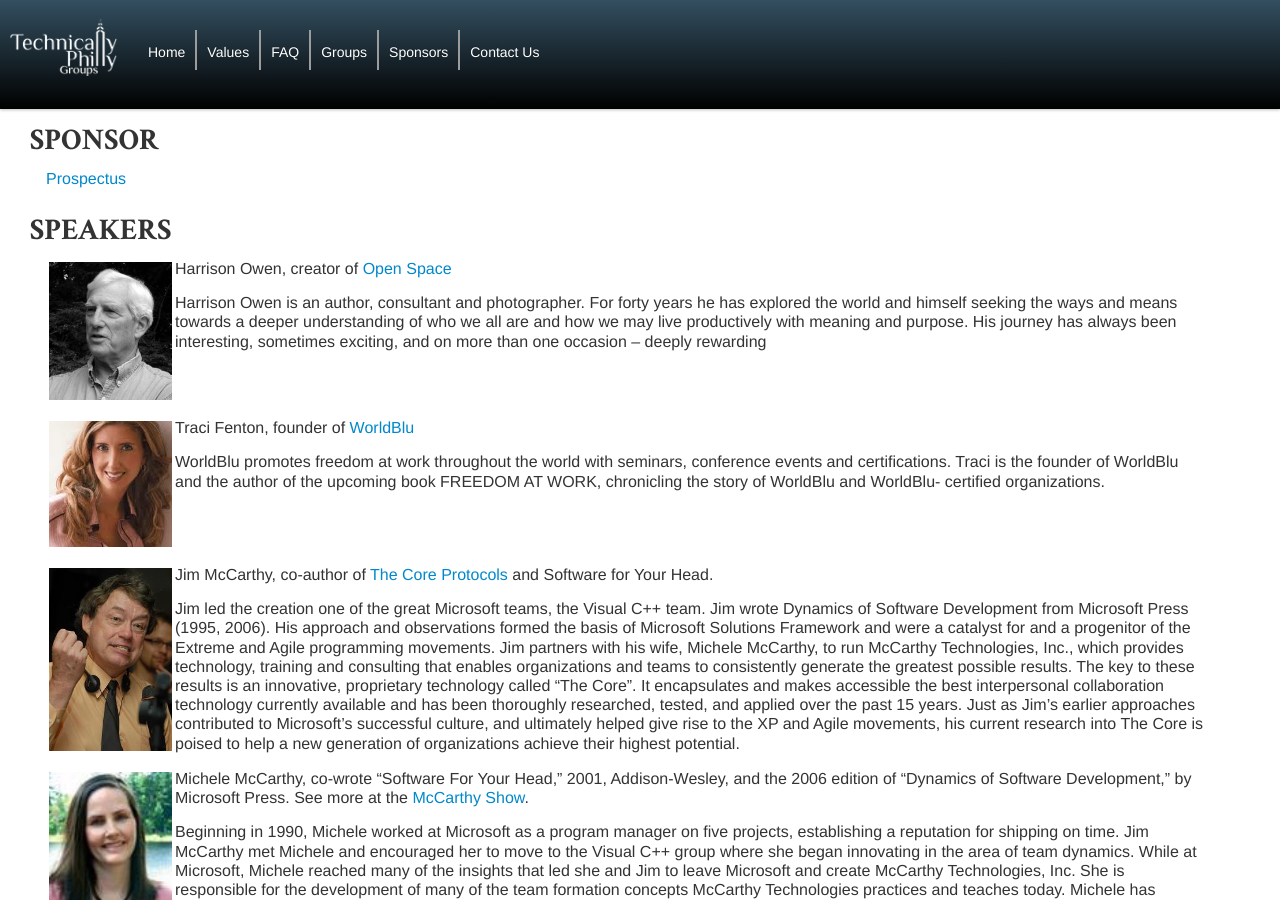
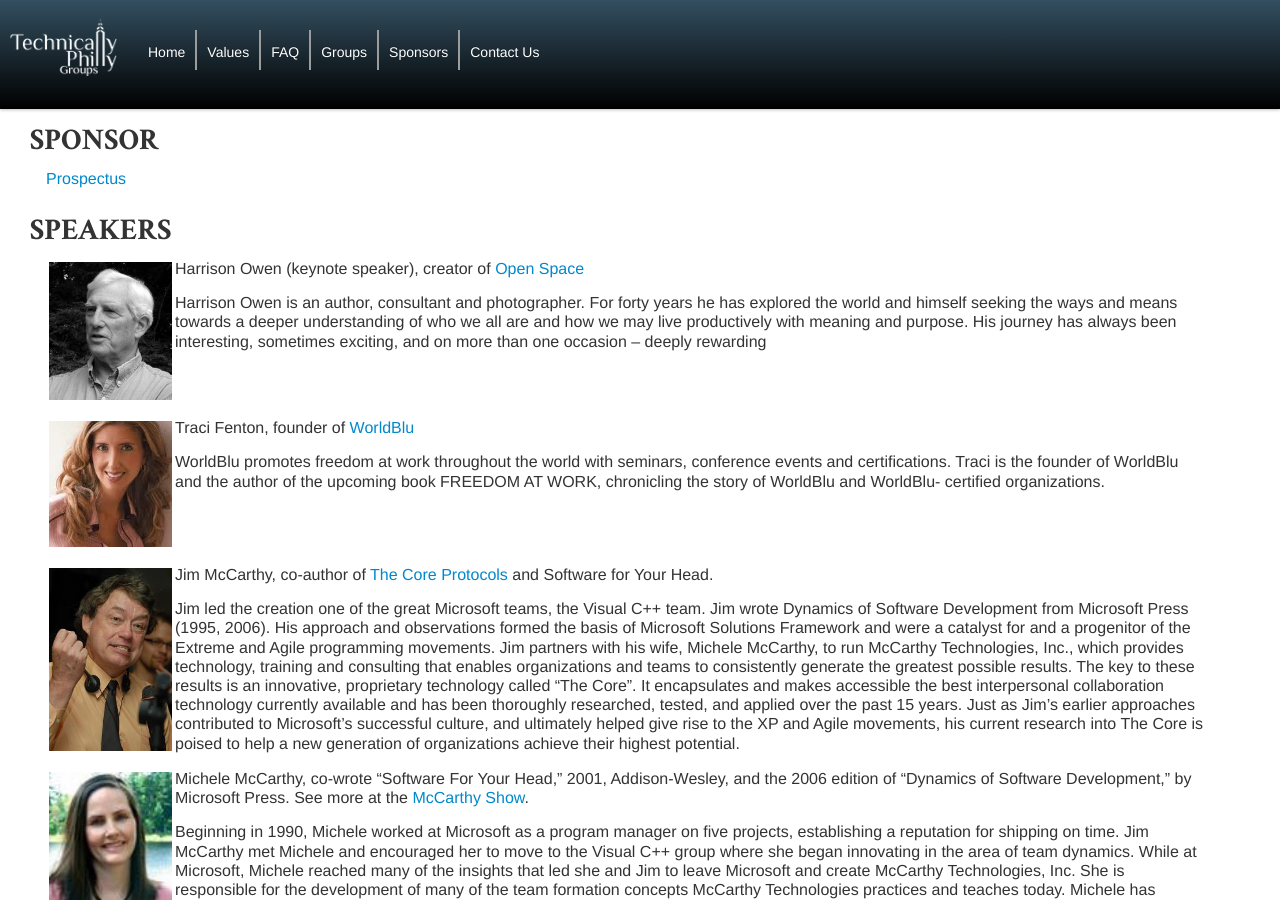
Before and after one commit to TechnicallyPhillyGroups/technicallyphillygroups.github.com, a Jekyll site: the page built from agile-culture-conf.md, in a window 1280 px wide and 900 px high, scrolled down 354 px. Built offline with Jekyll 4.4.1, drawn with Linux system fonts in a browser that asks for light colours; nearby versions of some CDN libraries.

```diff
--- a/agile-culture-conf.md
+++ b/agile-culture-conf.md
@@ -21,7 +21,7 @@
 SPEAKERS
 ========
 
-<img style="float:left; padding: 3px 3px 3px 3px;" width="123px" src="./images/HarrisonOwen.jpg"/> Harrison Owen, creator of <a href="http://www.openspaceworld.com/brief_history.htm">Open Space</a>
+<img style="float:left; padding: 3px 3px 3px 3px;" width="123px" src="./images/HarrisonOwen.jpg"/> Harrison Owen (keynote speaker), creator of <a href="http://www.openspaceworld.com/brief_history.htm">Open Space</a>
 
 Harrison Owen is an author, consultant and photographer. For forty years he has explored the world and himself seeking the ways and means towards a deeper understanding of who we all are and how we may live productively with meaning and purpose. His journey has always been interesting, sometimes exciting, and on more than one occasion -- deeply rewarding<br clear="all"/>
 
```
